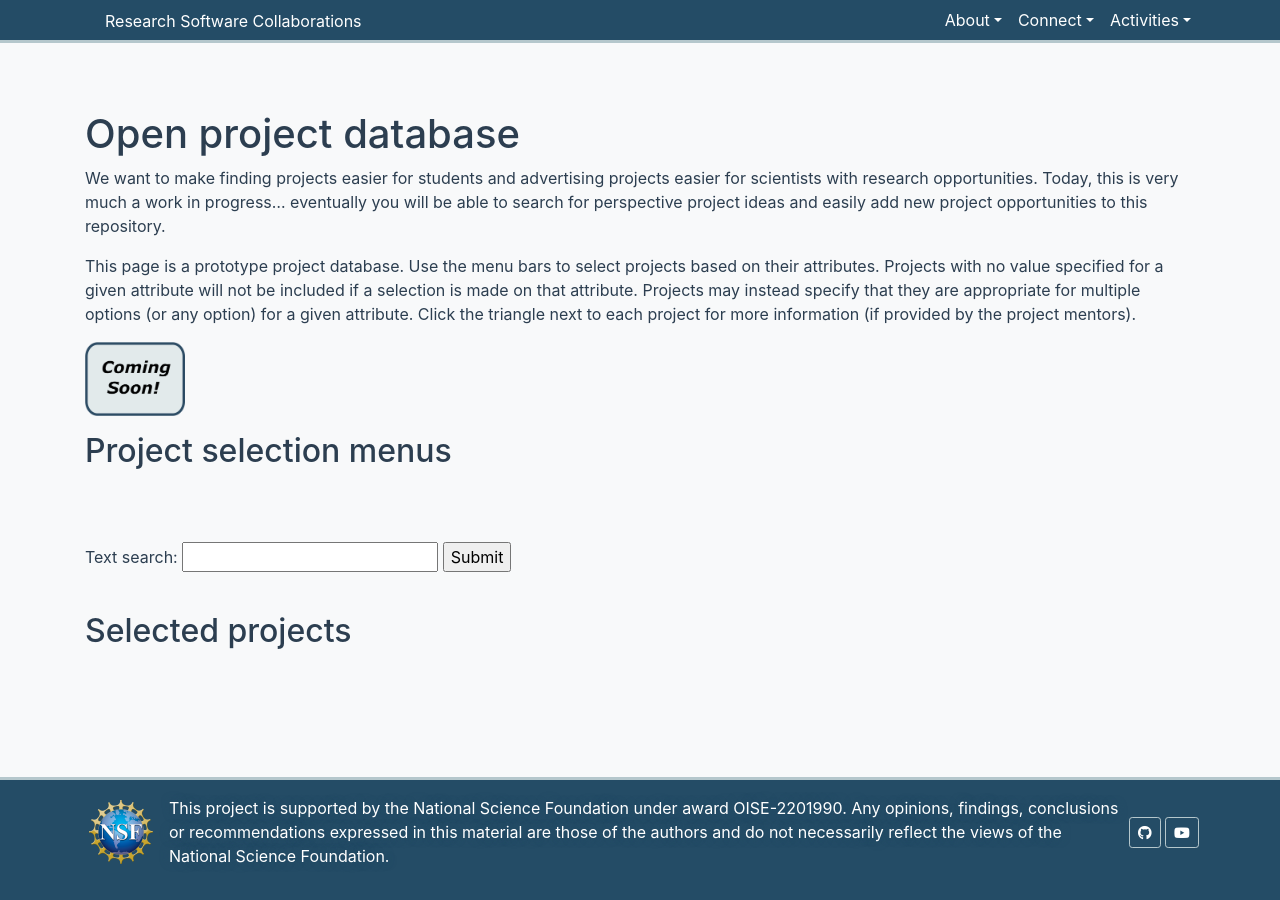
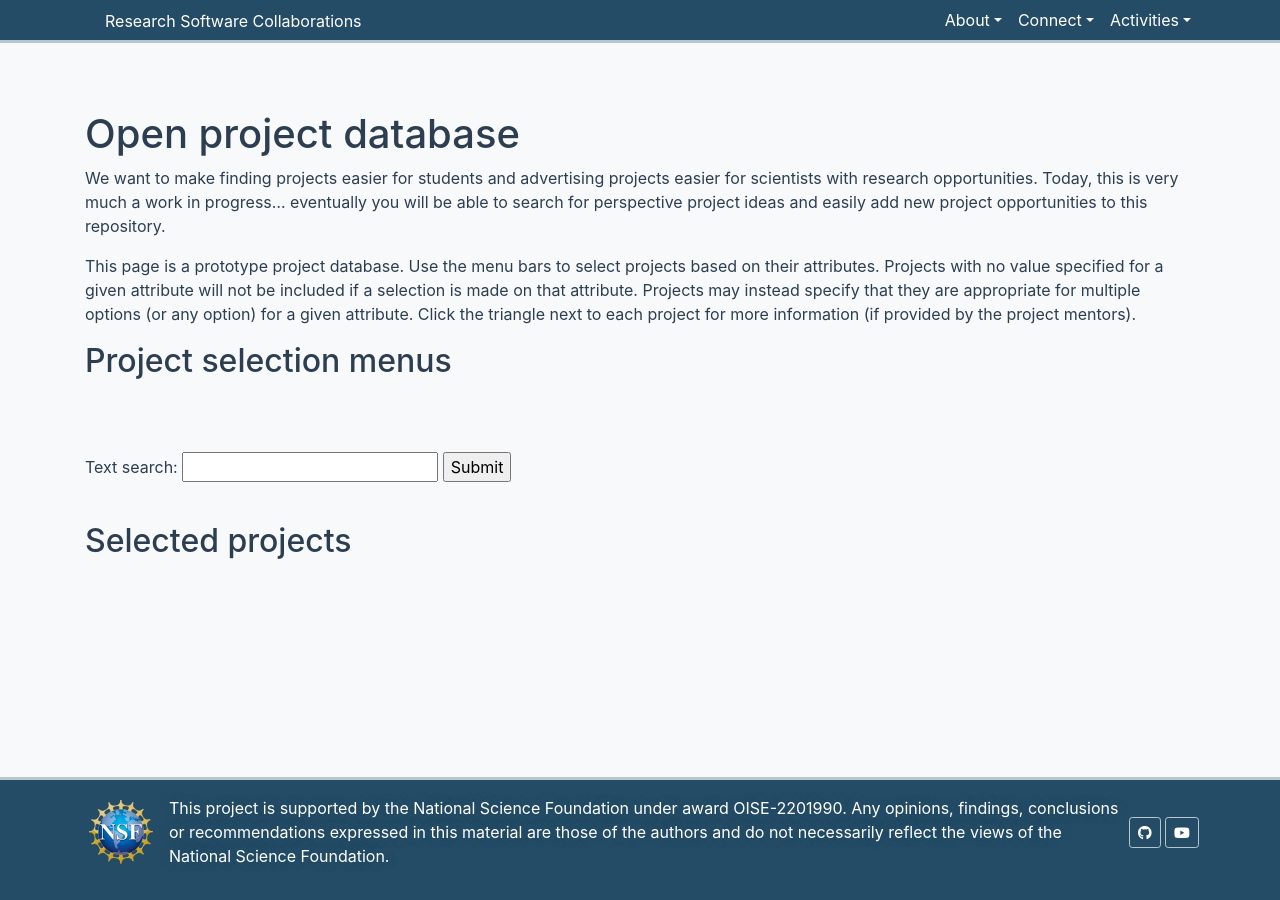
Before and after one commit to research-software-collaborations/research-software-collaborations.github.io, a Jekyll site: the page built from pages/projects.md, in a window 1280 px wide. Built offline with Jekyll 4.4.1, drawn with Linux system fonts in a browser that asks for light colours; cached includes are drawn as plain includes.

Commit message:
remove coming soon

```diff
--- a/_includes/project_database.md
+++ b/_includes/project_database.md
@@ -1,6 +1,3 @@
-
-<img src="/assets/images/coming-soon-monsoon.png" width="100">
-
 <script>
 function dropdownMenu2() {
 
```
